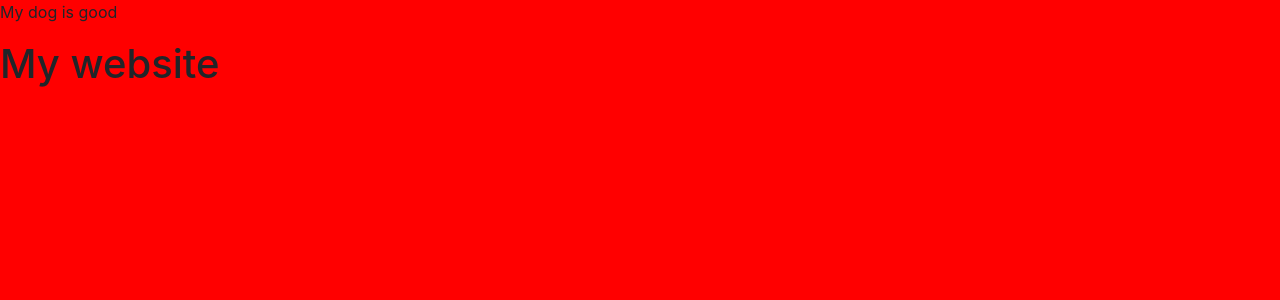
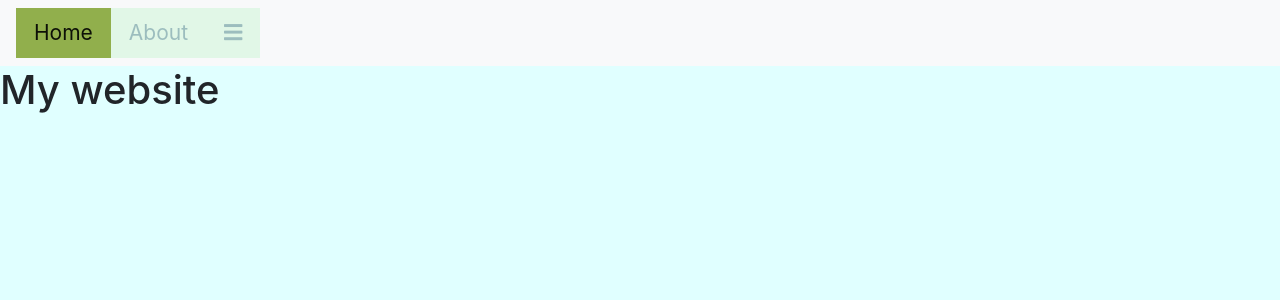
Before and after one commit to Code-Institute-Submissions/donald-task-manager-project, a Flask app: page / in a window 1280 px wide. Shown: the top 300 px of the page. Run offline with Flask 2, Linux system fonts and the light colour scheme; data that the repository does not hold is empty; some libraries are stand-ins or nearby versions.

Commit message:
made headline

```diff
--- a/app.py
+++ b/app.py
@@ -17,11 +17,8 @@ mongo = PyMongo(app)
 
 @app.route("/")
 @app.route("/allow_tasks")
-def hello():
+def allow_tasks():
     tasks = mongo.db.task.find()
-    print(f"Tasks are: {tasks}")
-    for task in tasks:
-        print(f"\tIndividual task is: {task}")
     return render_template("tasks.html", tasks=tasks)
 
 if __name__ == "__main__":
--- a/static/css/style.css
+++ b/static/css/style.css
@@ -1,3 +1,35 @@
 body {
-    background-color: red;
+    background-color: lightcyan;
 }
+
+.toptab {
+  overflow: hidden;
+  background-color: #85ee9f34;
+}
+
+.toptab a {
+  float: left;
+  display: ruby-base-container;
+  color: #5b869783;
+  text-align: center;
+  padding: 9px 18px;
+  font-size: 21px;
+}
+
+.toptab a:hover {
+  background-color: darkorchid;
+  color: whitesmoke;
+}
+
+.toptab a.active {
+  background-color: #91af4c;
+  color: #000000e8;
+}
+
+@media screen and (max-width: 580px) {
+  .toptab a:not(:first-child) {display: none;}
+  .toptab a.icon {
+    float: right;
+    display: block;
+  }
+}
--- a/static/js/script.js
+++ b/static/js/script.js
@@ -0,0 +1,8 @@
+function myFunction() {
+  var x = document.getElementById("myTab");
+  if (x.className === "toptab") {
+    x.className += " responsive";
+  } else {
+    x.className = "toptab";
+  }
+}
--- a/templates/length.html
+++ b/templates/length.html
@@ -6,12 +6,24 @@
     <link rel="stylesheet" href="https://stackpath.bootstrapcdn.com/bootstrap/4.5.2/css/bootstrap.min.css"      integrity="sha384-JcKb8q3iqJ61gNV9KGb8thSsNjpSL0n8PARn9HuZOnIxN0hoP+VmmDGMN5t9UJ0Z" crossorigin="anonymous">
     <link rel="stylesheet" href="https://cdnjs.cloudflare.com/ajax/libs/font-awesome/5.14.0/css/all.min.css" integrity="sha512-1PKOgIY59xJ8Co8+NE6FZ+LOAZKjy+KY8iq0G4B3CyeY6wYHN3yt9PW0XpSriVlkMXe40PTKnXrLnZ9+fkDaog==" crossorigin="anonymous" />
     <link rel="stylesheet" href="{{ url_for('static', filename='css/style.css') }}" type="text/css">
+
     {% block styles %}
     {% endblock %}
     <title>Task page</title>
 </head>
 <body>
-  <p> My dog is good </p>
+  <header>
+    <!-- Image and text -->
+    <nav class="navbar navbar-light bg-light">
+        <div class="toptab" id="myTab">
+        <a href="#home" class="active">Home</a>
+        <a href="#about">About</a>
+        <a href="javascript:void(0);" class="icon" onclick="myFunction()">
+            <i class="fa fa-bars"></i>
+        </a>
+        </div>
+    </nav>
+  </header>
     {% block content %}
     {% endblock %}
 
```
